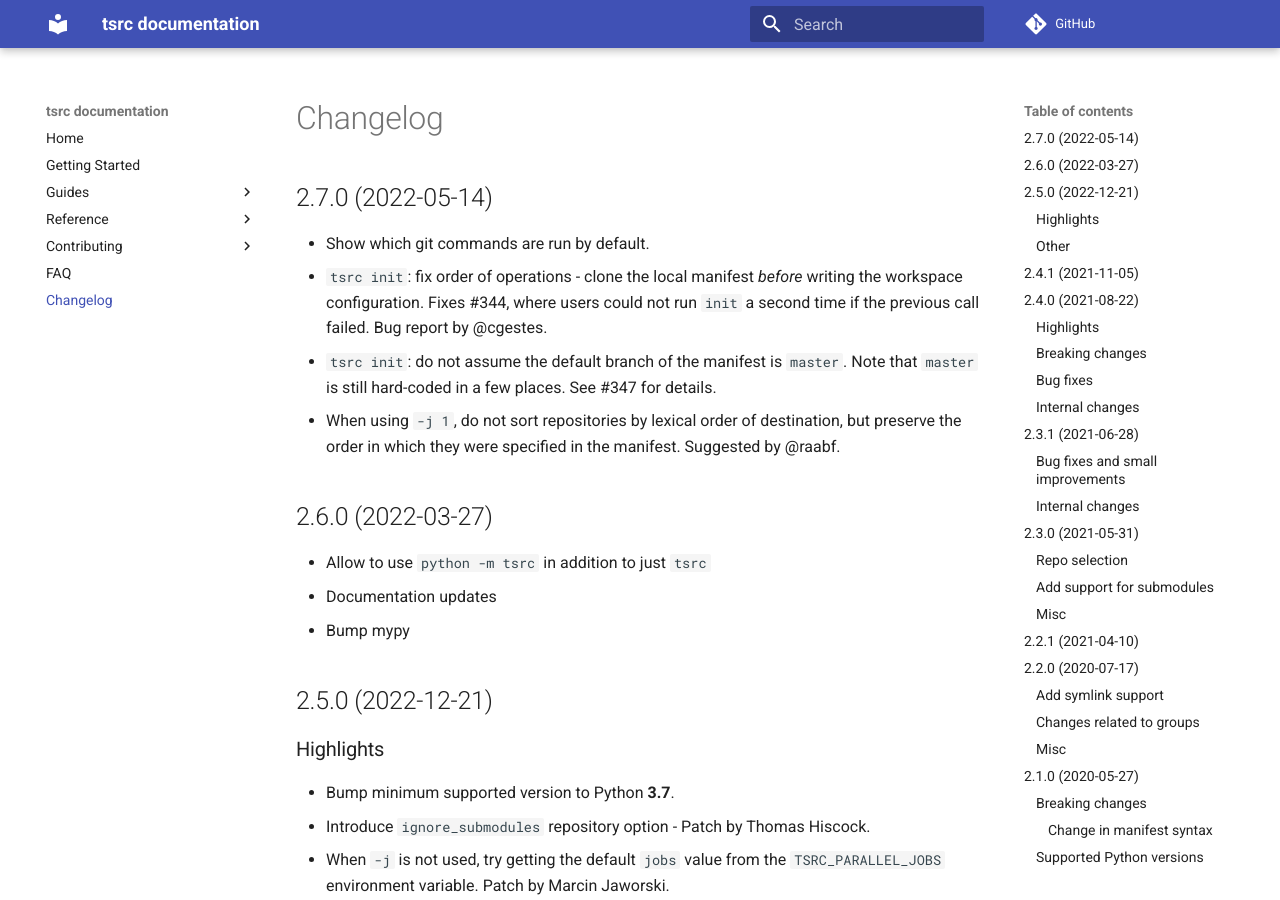
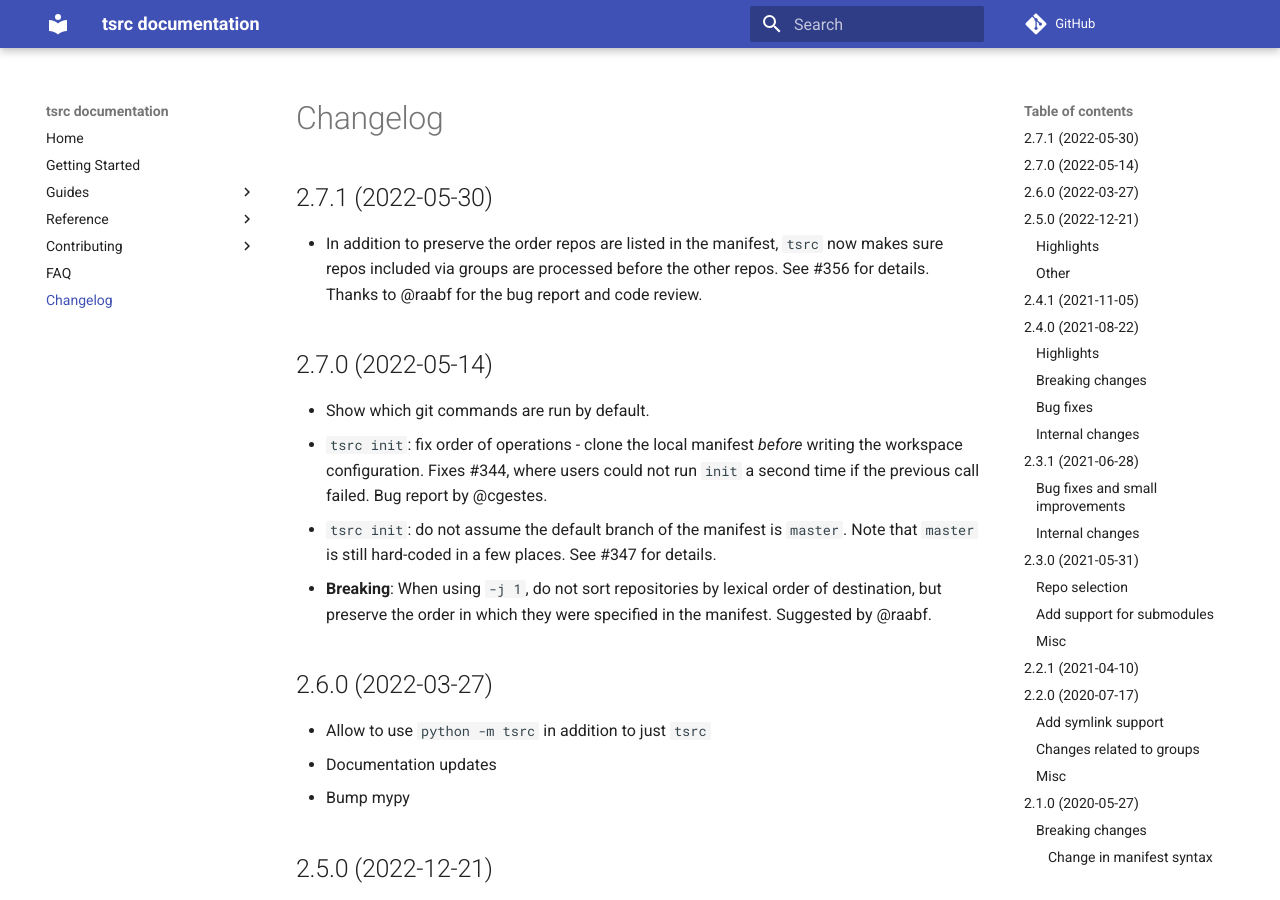
Before and after one commit to your-tools/tsrc, an MkDocs documentation site: the page built from docs/changelog.md, in a window 1280 px wide and 900 px high. Built offline with MkDocs 1.6.1 and Material for MkDocs 9.7.7, drawn with Linux system fonts in a browser that asks for light colours; comment, search, counter and statistics services are not loaded.

Commit message:
Update changelog

```diff
--- a/docs/changelog.md
+++ b/docs/changelog.md
@@ -1,4 +1,11 @@
 # Changelog
+
+## 2.7.1 (2022-05-30)
+
+* In addition to preserve the order repos are listed in the manifest,
+  `tsrc` now makes sure repos included via groups are processed before
+  the other repos. See #356 for details. Thanks to @raabf for the bug report
+  and code review.
 
 ## 2.7.0 (2022-05-14)
 
@@ -7,7 +14,7 @@
   writing the workspace configuration. Fixes #344, where users could not run `init` a second
   time if the previous call failed. Bug report by @cgestes.
 * `tsrc init`: do not assume the default branch of the manifest is `master`. Note that `master` is still hard-coded in a few places. See #347 for details.
-* When using `-j 1`, do not sort repositories by lexical order of destination, but preserve
+* **Breaking**: When using `-j 1`, do not sort repositories by lexical order of destination, but preserve
   the order in which they were specified in the manifest. Suggested by @raabf.
 
 ## 2.6.0 (2022-03-27)
```
